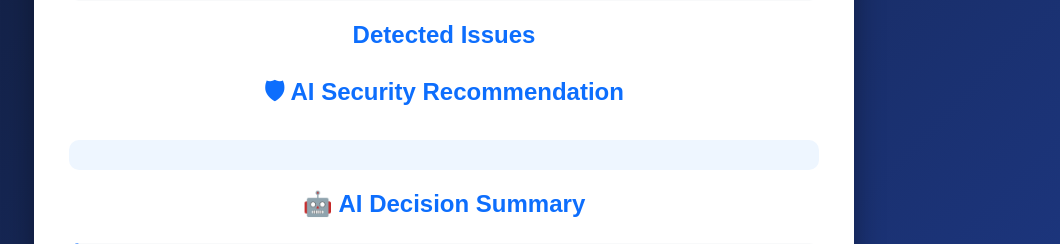
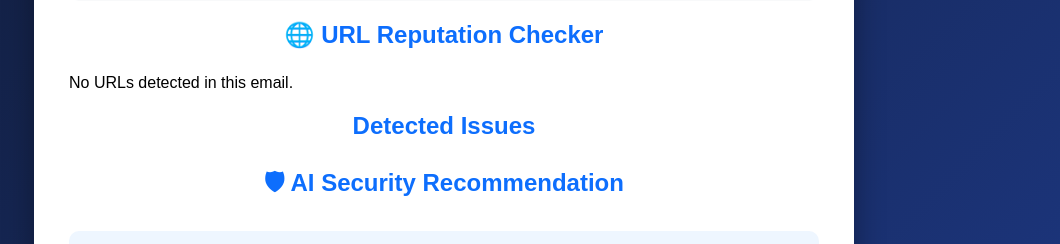
Before and after one commit to fazeen-max/AI_Phishing_Email_Detector, a Flask app: template templates/result.html in a window 1280 px wide. Shown: the part 609-853 px from the top of the page, without its empty margins (196-1256 px from the left). Run offline with Flask 3, Linux system fonts and the light colour scheme; the template is opened without the code that fills it, so the values that code supplies are empty.

Commit message:
Implemented URL reputation analysis with trusted domain detection

```diff
--- a/app.py
+++ b/app.py
@@ -1,10 +1,12 @@
 from flask import Flask, render_template, request
+import re
 
 app = Flask(__name__)
 
 @app.route("/", methods=["GET", "POST"])
 def home():
     if request.method == "POST":
+
         sender = request.form["sender"]
         subject = request.form["subject"]
         email = request.form["email"]
@@ -13,6 +15,19 @@ def home():
         word_count = len(email.split())
         link_count = email.lower().count("http")
         attachment_count = 0
+
+        # Detect URLs
+        urls = re.findall(r'https?://\S+', email)
+
+        url_results = []
+
+        for url in urls:
+            if "bit.ly" in url:
+                url_results.append((url, "🔴 High Risk - Shortened URL"))
+            elif "google.com" in url:
+                url_results.append((url, "🟢 Trusted Domain"))
+            else:
+                url_results.append((url, "🟡 Unknown Domain"))
 
         sender_lower = sender.lower()
 
@@ -77,7 +92,8 @@ def home():
             recommendation=recommendation,
             word_count=word_count,
             link_count=link_count,
-            attachment_count=attachment_count
+            attachment_count=attachment_count,
+            url_results=url_results
         )
 
     return render_template("index.html")
--- a/templates/result.html
+++ b/templates/result.html
@@ -42,6 +42,28 @@
 <p>🎯 <strong>Overall Threat Score:</strong> {{ score }}%</p>
 
 </div>
+<h2>🌐 URL Reputation Checker</h2>
+
+{% if url_results %}
+
+<div style="background:#f8f9fa;padding:15px;border-radius:10px;margin-bottom:20px;">
+
+    <ul>
+    {% for url, status in url_results %}
+        <li>
+            <strong>{{ url }}</strong><br>
+            {{ status }}
+        </li>
+    {% endfor %}
+    </ul>
+
+</div>
+
+{% else %}
+
+<p>No URLs detected in this email.</p>
+
+{% endif %}
 
     <h2>Detected Issues</h2>
 
```
